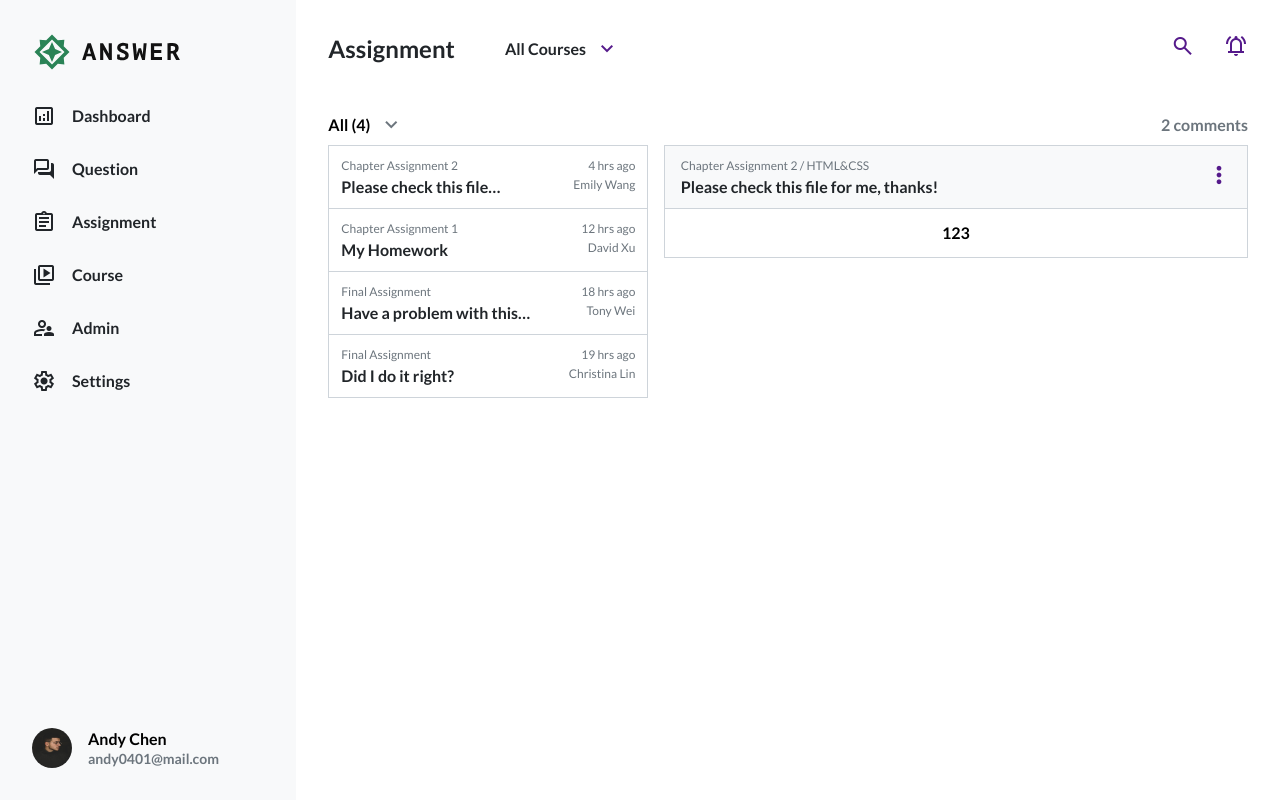
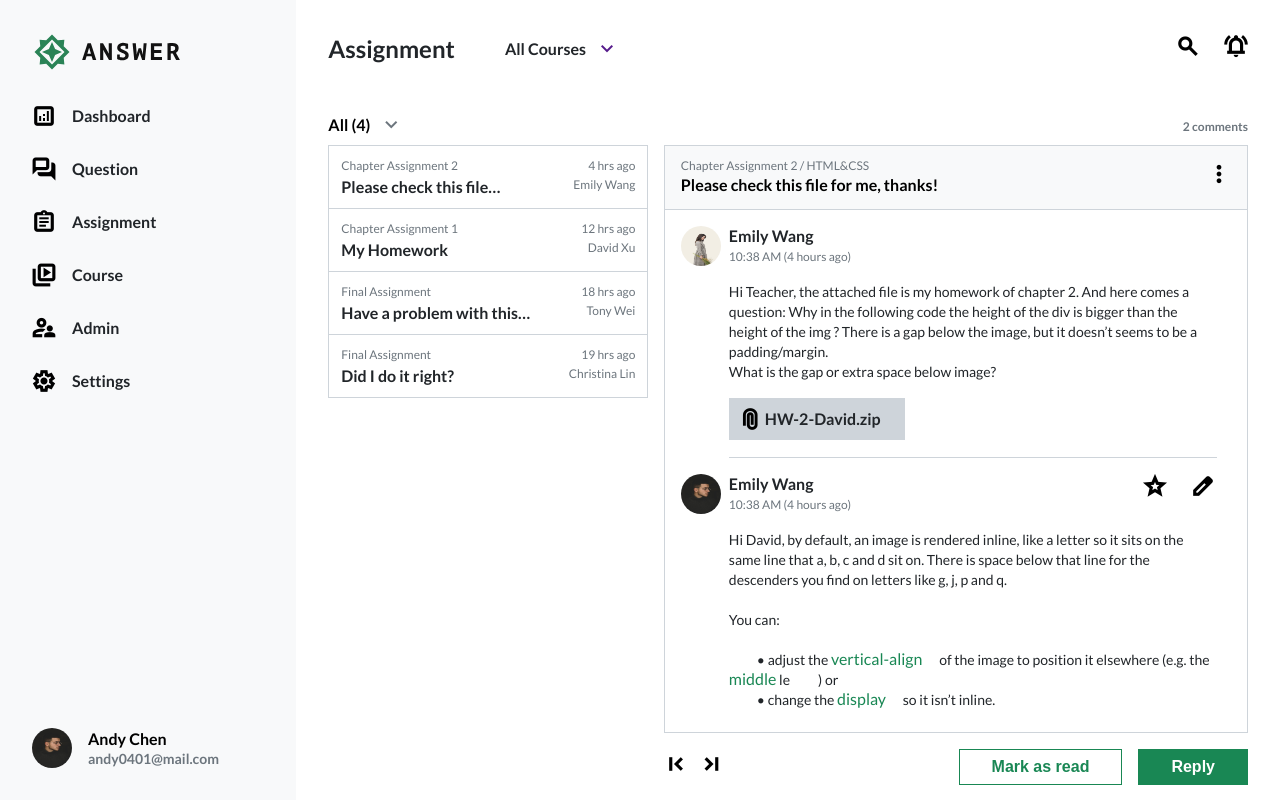
Before and after one commit to kun8349/week5, a plain HTML site: page index.html in a window 1280 px wide. Drawn offline with nearby package versions, Linux system fonts and the light colour scheme.

Commit message:
Update 2022-08-10T14:47:08.877Z

```diff
--- a/assets/style/index.css
+++ b/assets/style/index.css
@@ -1,6 +1,7 @@
 .assignment {
   padding: 32px;
-  width: 76.85%; }
+  width: 76.85%;
+  height: 100vh; }
 
 .tilte {
   color: #212529; }
@@ -12,6 +13,8 @@
     font-size: 16px; }
   .tilte .search {
     margin-right: 26px; }
+    .tilte .search:first-child {
+      margin-right: 0; }
 
 .arrow {
   margin-left: 9px; }
@@ -25,15 +28,15 @@
     color: #6C757D; }
   .assignment-title h2 {
     font-size: 16px; }
+  .assignment-title li:last-child span {
+    font-size: 12px; }
 
 .assignment-content span {
   display: block;
   font-size: 12px;
   line-height: 15px;
   color: #6C757D;
-  font-weight: 400;
-  margin-bottom: 4px;
-  text-align: left; }
+  font-weight: 400; }
 
 .assignment-content p {
   font-size: 16px;
@@ -47,6 +50,9 @@
     border-top: none; }
   .content-left:first-child {
     border-top: 1px solid #CED4DA; }
+  .content-left span {
+    margin-bottom: 4px;
+    text-align: left; }
   .content-left a {
     display: block;
     padding: 12px; }
@@ -54,17 +60,79 @@
       background-color: #F8F9FA; }
 
 .content-right {
-  width: 63.52%; }
+  width: 63.52%;
+  text-align: left;
+  height: 80vh; }
   .content-right li {
-    padding: 12px 16px;
+    padding: 16px 32px 22px 16px;
     border: 1px solid #CED4DA;
     border-top: none; }
     .content-right li:first-child {
       border-top: 1px solid #CED4DA;
-      background-color: #F8F9FA; }
-  .content-right .content-right-icon {
-    font-size: 24px;
-    color: black;
+      background-color: #F8F9FA;
+      padding: 12px 16px; }
+
+.content-tilte {
+  margin-bottom: 16px; }
+  .content-tilte img {
+    width: 40px;
+    height: 40px;
+    border-radius: 50%;
+    margin-right: 8px; }
+  .content-tilte h2 {
+    font-size: 16px;
+    line-height: 19px;
+    color: #212529;
     font-weight: bold; }
+  .content-tilte span {
+    margin-top: 4px; }
+
+.content-left-word {
+  padding-left: 48px; }
+  .content-left-word p {
+    font-size: 14px;
+    line-height: 20px;
+    font-weight: 400; }
+  .content-left-word h2 {
+    margin-left: 8px; }
+  .content-left-word a {
+    margin-top: 16px;
+    width: 176px;
+    padding: 8px 12px;
+    border: 1px solid #CED4DA;
+    background-color: #CED4DA;
+    margin-bottom: 16.5px;
+    color: #212529; }
+    .content-left-word a:hover {
+      opacity: 0.8; }
+  .content-left-word .span-color {
+    display: inline;
+    color: #198754;
+    font-size: 16px; }
+    .content-left-word .span-color:hover {
+      cursor: pointer; }
+
+.border {
+  border-bottom: 1px solid #CED4DA;
+  width: 488px;
+  margin: 0 auto; }
+
+.content-left-footer {
+  margin-top: 16.5px; }
+
+.assignment-page input {
+  font-size: 16px;
+  font-weight: bold;
+  border: 1px solid #198754;
+  color: #198754;
+  background-color: white;
+  padding: 8px 32px; }
+  .assignment-page input:last-child {
+    background-color: #198754;
+    color: white;
+    margin-left: 16px; }
+  .assignment-page input:hover {
+    cursor: pointer;
+    opacity: 0.5; }
 
 /*# sourceMappingURL=index.css.map */
--- a/index.html
+++ b/index.html
@@ -8,7 +8,7 @@
   <title>首頁</title>
   <link rel="stylesheet" href="./assets/style/all.css">
   <link rel="stylesheet" href="https://fonts.googleapis.com/css2?family=Material+Symbols+Outlined:opsz,wght,FILL,GRAD@48,400,0,0" />
-
+  <script src="https://code.jquery.com/jquery-3.6.0.js" integrity="sha256-H+K7U5CnXl1h5ywQfKtSj8PCmoN9aaq30gDh27Xc0jk=" crossorigin="anonymous"></script>
 
 </head>
 
@@ -65,7 +65,7 @@
         </li>
         <li>
           <a href="" class="d-flex">
-            <span class="material-symbols-outlined">
+            <span class="material-symbols-outlined icon">
               analytics
             </span>
             <p>Dashboard</p>
@@ -73,7 +73,7 @@
         </li>
         <li>
           <a href="" class="d-flex">
-            <span class="material-symbols-outlined">
+            <span class="material-symbols-outlined icon">
               forum
             </span>
             <p>Question</p>
@@ -81,7 +81,7 @@
         </li>
         <li>
           <a href="" class="d-flex">
-            <span class="material-symbols-outlined">
+            <span class="material-symbols-outlined icon">
               assignment
               </span>
             <p>Assignment</p>
@@ -89,7 +89,7 @@
         </li>
         <li>
           <a href=""  class="d-flex">
-            <span class="material-symbols-outlined">
+            <span class="material-symbols-outlined icon">
               video_library
             </span>
             <p>Course</p>
@@ -97,7 +97,7 @@
         </li>
         <li>
           <a href="" class="d-flex">
-            <span class="material-symbols-outlined">
+            <span class="material-symbols-outlined icon">
               supervisor_account
               </span>
             <p>Admin</p>
@@ -105,7 +105,7 @@
         </li>
         <li>
           <a href="" class="d-flex">
-            <span class="material-symbols-outlined">
+            <span class="material-symbols-outlined icon">
               settings
             </span>
             <p>Settings</p>
@@ -141,10 +141,8 @@
       </li>
       <li>
         <span class="material-symbols-outlined search">
-          <a href="">search</a>
-        </span>
-        <span class="material-symbols-outlined active">
-          <a href="">notifications_active</a>
+          <a href="" class="icon">search</a>
+          <a href="" class="icon">notifications_active</a>
         </span>
       </li>
     </ul>
@@ -162,7 +160,7 @@
   </ul>
   <div class="assignment-content d-flex justify-content-between">
     <ul class="content-left">
-      <li>
+      <li class="list-item">
         <a href="">
           <div class="d-flex justify-content-between align-items-center">
             <span>Chapter Assignment 2</span>
@@ -211,17 +209,78 @@
         </a>
       </li>
     </ul>
-    <ul class="content-right">
-      <li class="d-flex justify-content-between align-items-center">
-        <div>
-          <span>Chapter Assignment 2 / HTML&CSS</span>
-          <p>Please check this file for me, thanks!</p>
+    <ul class="content-right d-flex flex-column justify-content-between">
+      <div>
+        <li class="d-flex justify-content-between align-items-center">
+          <div>
+            <span>Chapter Assignment 2 / HTML&CSS</span>
+            <h2>Please check this file for me, thanks!</h2>
+          </div>
+          <span class="material-symbols-outlined">
+            <a class="icon" href="">more_vert</a>
+          </span>
+        </li>
+        <li>
+          <div class="content-tilte d-flex">
+            <img src="assets/images/emilywang.jpeg" alt="">
+            <h2>
+              Emily Wang
+              <span>10:38 AM (4 hours ago)</span>
+            </h2>
+          </div>
+          <div class="content-left-word">
+            <p>
+              Hi Teacher, the attached file is my homework of chapter 2. And here comes a question: Why in the following code the height of the div is bigger than the height of the img ? There is a gap below the image, but it doesn’t seems to be a padding/margin.
+              <br>
+              What is the gap or extra space below image?
+            </p>
+            <div class="border">
+              <a href="" class="d-flex align-items-center">
+                <span class="material-symbols-outlined icon vertical-lr">
+                    attachment
+                </span>
+                <h2>HW-2-David.zip</h2>
+              </a>
+            </div>
+          </div>
+          <div class="content-left-footer d-flex justify-content-between">
+            <div class="d-flex content-tilte">
+              <img src="assets/images/andychen.jpeg" alt="">
+              <h2>
+                Emily Wang
+                <span>10:38 AM (4 hours ago)</span>
+              </h2>
+            </div>
+            <div class="material-symbols-outlined">
+              <a href="" class="icon">grade</a>
+              <a href="" class="icon">edit</a>
+            </div>
+          </div>
+          <div class="content-left-word">
+            <p>
+              Hi David, by default, an image is rendered inline, like a letter so it sits on the same line that a, b, c and d sit on. There is space below that line for the descenders you find on letters like g, j, p and q.
+              <br>
+              <br>
+               You can:
+              <br>
+              <br>
+              <p class="text-indent-28">• adjust the <span class="span-color">vertical-align</span> 　of the image  to position it elsewhere (e.g. the <span class="span-color">middle</span> le　　) or
+              <br>
+              <p class="text-indent-28">• change the <span class="span-color">display</span> 　so it isn’t inline.</p>
+            </p>
+          </div>
+        </li>
+      </div>
+      <div class="footer d-flex justify-content-between align-items-center">
+        <span class="material-symbols-outlined ">
+          <a href="" class="icon">first_page</a>
+          <a href="" class="icon">last_page</a>
+        </span>
+        <div class="assignment-page d-flex">
+          <input type="button" value="Mark as read">
+          <input type="button" value="Reply">
         </div>
-        <span class="material-symbols-outlined content-right-icon">
-          <a href="">more_vert</a>
-        </span>
-      </li>
-      <li>123</li>
+      </div>
     </ul>
   </div>
 </div>
```
Also changed, not shown: assets/js/all.js, assets/style/all.css, 3 other files.
